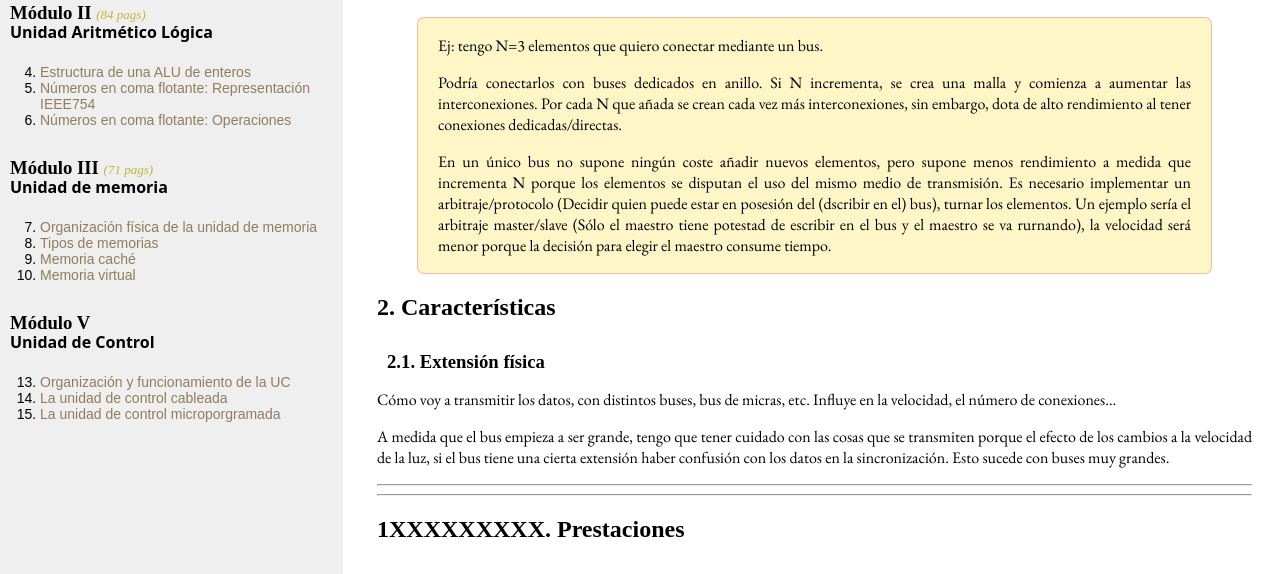
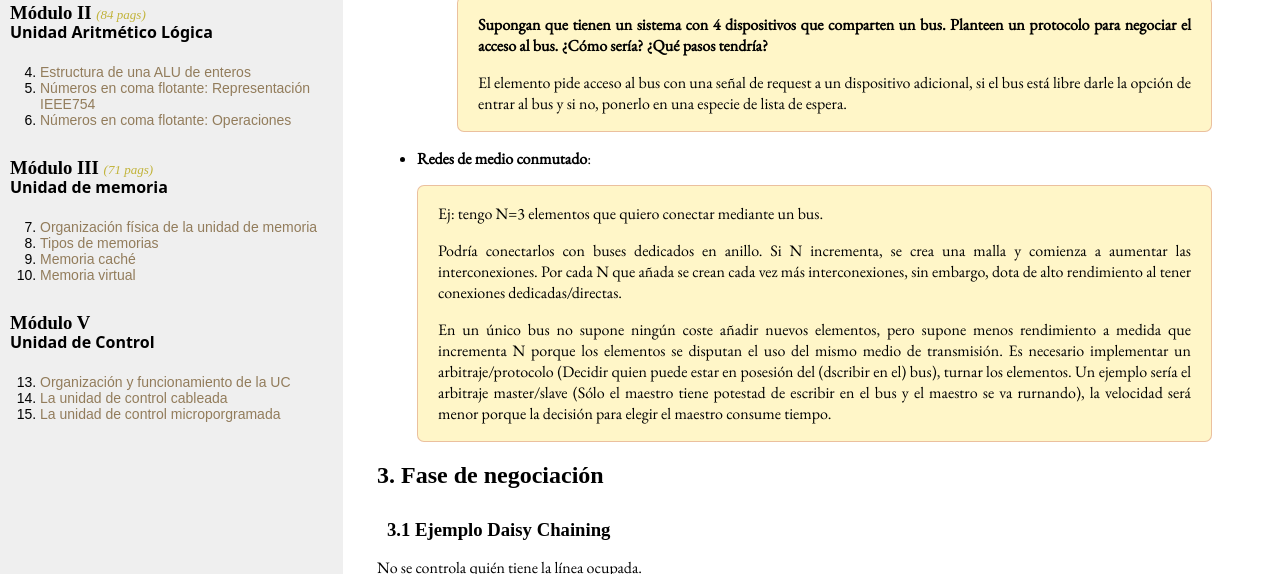
Before and after one commit to dkaerit/EDC, a Jekyll site: the page built from _posts/2020-10-05-TEMA03.md, in a window 1280 px wide and 1400 px high, scrolled down 1650 px. Shown: the part 188-762 px from the top of the window. Built offline with Jekyll 4.4.1, drawn with Linux system fonts in a browser that asks for light colours; some web fonts are replaced; some of the changed text lies outside the part shown; grey boxes are pictures that could not be loaded.

Commit message:
Update 2020-10-05-TEMA03.md

```diff
--- a/_posts/2020-10-05-TEMA03.md
+++ b/_posts/2020-10-05-TEMA03.md
@@ -32,9 +32,9 @@
   - Ancho: Numero de bits que pueden transmitirse simultaneamente
   - Frecuencia: Cada cuanto tiempo se envía dicho ancho
 
-> Tienes un bus de ancho 16 bits, que puede transmitir a
-> una frecuencia de 133 MHz, ¿cuál es su velocidad de
-> transferencia (en Mbits seg y en MB/ seg
+> **Tienes un bus de ancho 16 bits, que puede transmitir a**
+> **una frecuencia de 133 MHz, ¿cuál es su velocidad de**
+> **transferencia (en Mbits seg y en MB/ seg**
 >
 > 2.128 Mbps = 266 Mbytes/s
 
@@ -55,10 +55,16 @@
   * **Punto a punto**: Buses dedicados
     * Modular
     * Poco rendimiento
-  * **Bus compartido**: Bus donde conecto dispositintos elementos al mismo bus.
+  * **Bus compartido**: Bus donde conecto distintos elementos al mismo bus.
     * No modular (poco escalable)
     * Alto rendimiento
     <center><img src="https://i.gyazo.com/f9883a733325e3ad53eb83ab92638059.png"></center>
+
+    > **Supongan que tienen un sistema con 4 dispositivos que comparten un bus.**
+    > **Planteen un protocolo para negociar el acceso al bus.**
+    > **¿Cómo sería? ¿Qué pasos tendría?**
+    >
+    > El elemento pide acceso al bus con una señal de request a un dispositivo adicional, si el bus está libre darle la opción de entrar al bus y si no, ponerlo en una especie de lista de espera.
 
   * **Redes de medio conmutado**:
 
@@ -69,6 +75,17 @@
 >
 > En un único bus no supone ningún coste añadir nuevos elementos, pero supone menos rendimiento a medida que incrementa N porque los elementos se disputan el uso del mismo medio de transmisión. Es necesario implementar un arbitraje/protocolo (Decidir quien puede estar en posesión del (dscribir en el) bus), turnar los elementos. Un ejemplo sería el arbitraje master/slave (Sólo el maestro tiene potestad de escribir en el bus y el maestro se va rurnando), la velocidad será menor porque la decisión para elegir el maestro consume tiempo.
 
+## 3. Fase de negociación
+### 3.1 Ejemplo Daisy Chaining
+No se controla quién tiene la línea ocupada.
+<center><img src="https://i.gyazo.com/282c3e3fa13d67bbcae0033d70878183.png"></center>
+
+# 4. Fases de la transacción típica en un bus compartido
+1) Adquisición: El intento de convertirse en master<br>
+2) Selección destino: Es la intención de comunicarse con otro elemento que va a intervenir en la comunicación.<br>
+3) Selección del tipo de transacción (lectura o escritura)<br>
+4) Envío o recepción del dato.<br>
+5) Sesión: Dejar el bus preparado para que otro más lo use (renunciar a ser master)<br>
 
 
 
@@ -77,11 +94,8 @@
 
 
 
-
-
-
-## 2. Características
-### 2.1. Extensión física
+## 1. Características
+### 1.1. Extensión física
 Cómo voy a transmitir los datos, con distintos buses, bus de micras, etc. Influye en la velocidad, el número de conexiones...
 
 A medida que el bus empieza a ser grande, tengo que tener cuidado con las cosas que se transmiten porque el efecto de los cambios a la velocidad de la luz, si el bus tiene una cierta extensión haber confusión con los datos en la sincronización. Esto sucede con buses muy grandes.
@@ -117,12 +131,3 @@
 ### 1.2. Modularidad
 ### 1.3 Fiabilidad
 Si mi ordenador tiene un solo bus tenemos ahi un punto de fallo critico, si mi unico bus falla, pero si de pronto pongo varios buses, mi pc es más tolerante a fallos y tengo redundancia. Esto se puede extrapolar a sistemas grandes donde interesa la redundancia, ya que en PCs pequeños es dificil imaginarlo.
-
-
-
-# 3. Fases de la transacción típica en un bus compartido
-1) Adquisición: El intento de convertirse en master<br>
-2) Selección destino: Es la intención de comunicarse con otro elemento que va a intervenir en la comunicación.<br>
-3) Selección del tipo de transacción (lectura o escritura)<br>
-4) Envío o recepción del dato.<br>
-5) Sesión: Dejar el bus preparado para que otro más lo use (renunciar a ser master)<br>
```
